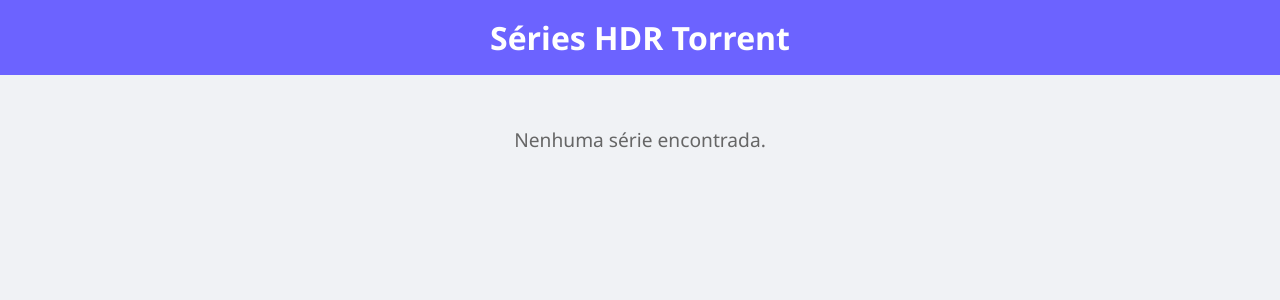
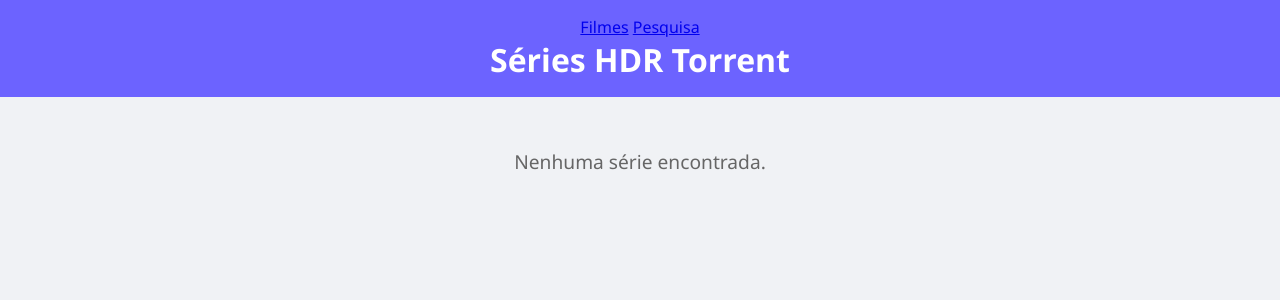
Before and after one commit to ruicirilo271/scraping-HDR-Torrent-Series, a Flask app: page / in a window 1280 px wide. Shown: the top 300 px of the page. Run offline with Flask 3, Linux system fonts and the light colour scheme; data that the repository does not hold is empty.

Commit message:
Add files via upload

```diff
--- a/templates/index.html
+++ b/templates/index.html
@@ -6,7 +6,13 @@
     <link rel="stylesheet" href="{{ url_for('static', filename='style.css') }}">
 </head>
 <body>
-    <header>
+    <header class="text-center my-3">
+        <!-- Menu de navegação -->
+        <nav class="mb-3">
+            <a href="https://scraping-filmes-hdr-torrent.vercel.app/" class="btn btn-outline-light me-2" target="_blank">Filmes</a>
+            <a href="https://pesquisa-de-filmes-e-s-ries-hdr-tor.vercel.app/" class="btn btn-outline-light" target="_blank">Pesquisa</a>
+        </nav>
+
         <h1>Séries HDR Torrent</h1>
     </header>
 
```
